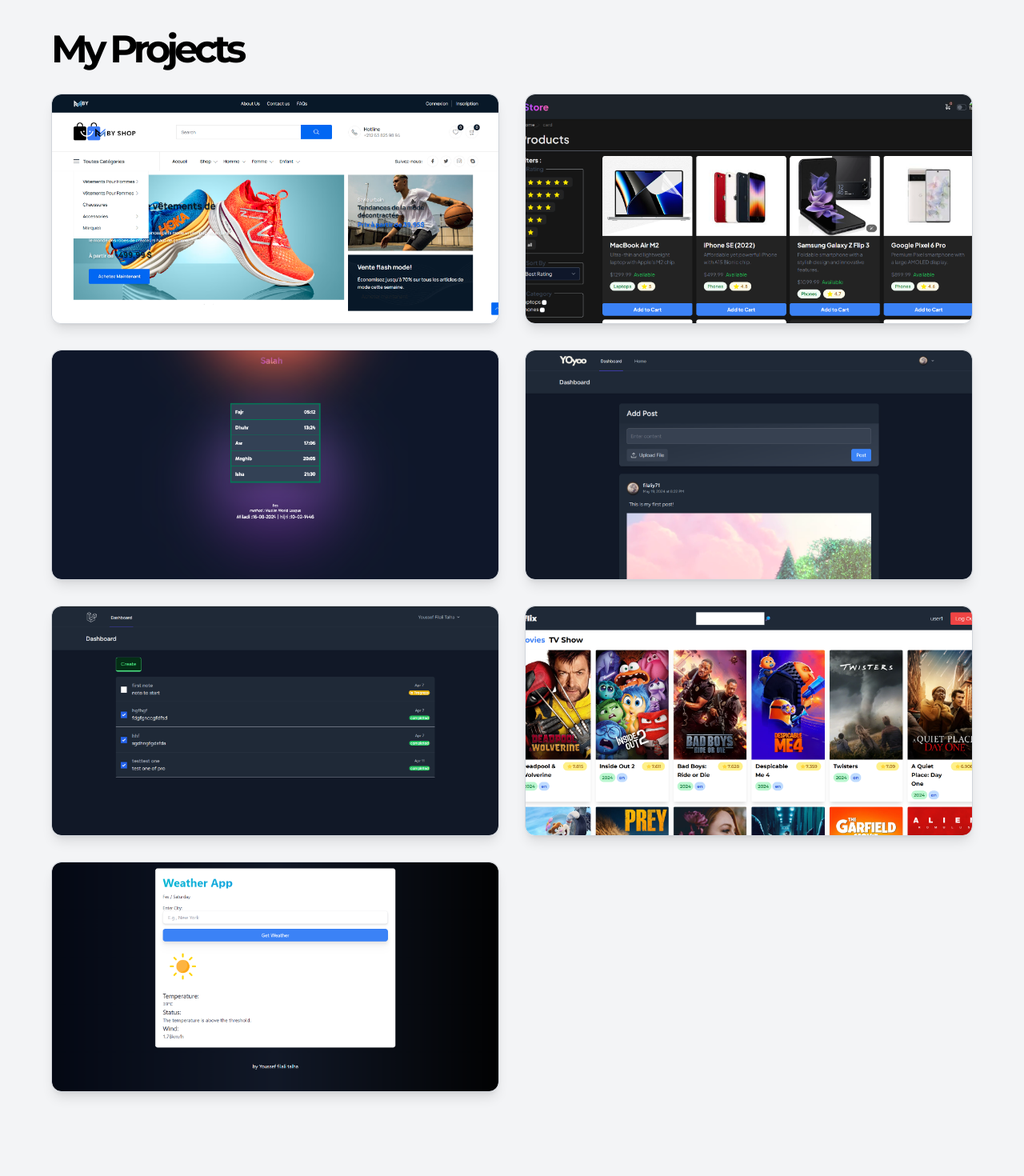
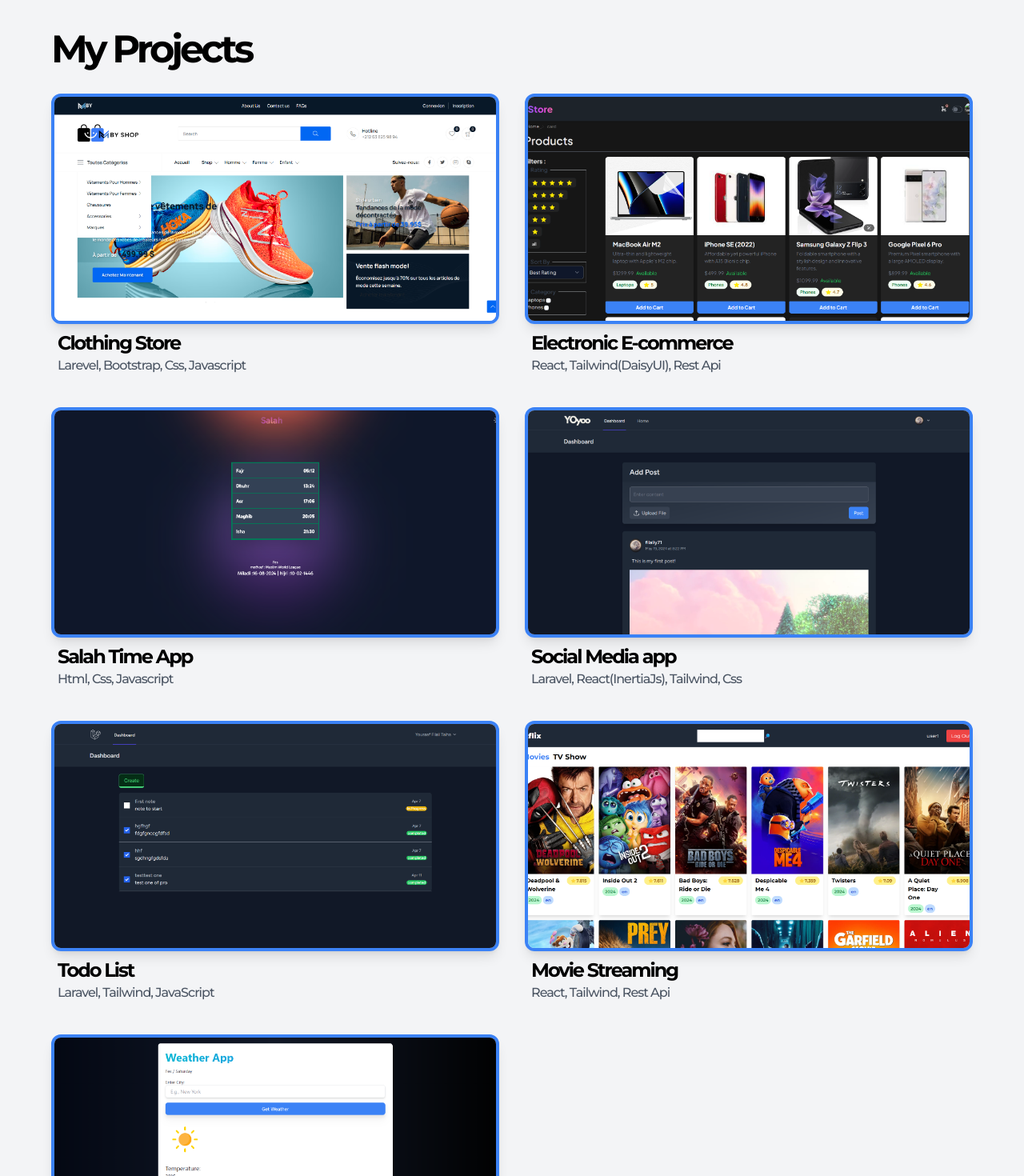
Before and after one commit to filaliy71/Portfolio, a Next.js app: page /project in a window 1280 px wide. Shown: the part 100-1570 px from the top of the page at 80% size. Before the commit the page ends 1505 px from the top, so only its background shows below. Built offline with nearby package versions, Linux system fonts and the light colour scheme.

Commit message:
olmost completed

```diff
--- a/app/globals.css
+++ b/app/globals.css
@@ -1,4 +1,7 @@
 @tailwind base;
+html {
+  scroll-behavior: smooth;
+}
 @tailwind components;
 @tailwind utilities;
 
--- a/app/layout.js
+++ b/app/layout.js
@@ -23,6 +23,7 @@
       >
         <Providers>
           <NavBar />
+
           {children}
         </Providers>
       </body>
--- a/app/page.js
+++ b/app/page.js
@@ -160,6 +160,7 @@
           />
         </div>
       </div>
+      <div id="about"></div>
       <About />
     </main>
   );
--- a/app/project/page.js
+++ b/app/project/page.js
@@ -2,15 +2,16 @@
 
 export default function Page() {
   return (
-    <main className="min-h-screen py-10 overflow-x-hidden">
+    <main id="project" className="min-h-screen py-10 overflow-x-hidden">
       <div className="max-w-7xl mx-auto px-4 md:px-16">
         <h1 className="text-start text-5xl font-bold -tracking-4 mb-8">
           My Projects
         </h1>
         <div className="grid grid-cols-1 sm:grid-cols-2 lg:grid-cols-2 gap-8">
-          <div className="relative w-full h-72 rounded-xl border border-gray-300 shadow-lg hover:shadow-xl transition-all duration-300 transform hover:-translate-y-1 hover:scale-105 overflow-hidden group">
+          <div className="w-full transition-all duration-300 transform hover:-translate-y-1 hover:scale-105">
+            <div className="relative w-full h-72 rounded-xl border-4 hover:shadow-xl border-blue-500  shadow-lg overflow-hidden group">
               <Image
-              className="rounded-xl object-cover transform hover:scale-105 transition-transform duration-500"
+                className="object-cover transform hover:scale-105 transition-transform duration-500"
                 src={"/project/6.png"}
                 alt={`Project`}
                 layout="fill"
@@ -21,15 +22,23 @@
                   href={"https://github.com/filaliy71/ecommerce_bmy"}
                   target="_blank"
                   rel="noopener noreferrer"
-                className="bg-gray-100 text-black dark:text-gray-100 dark:bg-black font-semibold py-2 px-4 rounded-lg shadow-md hover:bg-gray-200 transition-colors duration-300"
+                  className="bg-gray-100 text-black dark:text-gray-100 dark:bg-black font-semibold py-2 px-4 rounded-lg shadow-md dark:hover:bg-gray-200 hover:bg-black hover:text-blue-400 dark:hover:text-blue-400 transition-colors duration-300"
                 >
                   Repo
                 </a>
               </div>
             </div>
-          <div className="relative w-full h-72 rounded-xl border border-gray-300 shadow-lg hover:shadow-xl transition-all duration-300 transform hover:-translate-y-1 hover:scale-105 overflow-hidden group">
+            <div className="p-2">
+              <h2 className="text-2xl font-bold -tracking-2">Clothing Store</h2>
+              <p className="-tracking-1 font-medium dark:text-gray-300 text-gray-600">
+                Larevel, Bootstrap, Css, Javascript
+              </p>
+            </div>
+          </div>
+          <div className="w-full transition-all duration-300 transform hover:-translate-y-1 hover:scale-105">
+            <div className="relative w-full h-72 rounded-xl border-4 border-blue-500 shadow-lg hover:shadow-xl overflow-hidden group">
               <Image
-              className="rounded-xl object-cover transform hover:scale-105 transition-transform duration-500"
+                className="object-cover transform hover:scale-105 transition-transform duration-500"
                 src={"/project/2.png"}
                 alt={`Project`}
                 layout="fill"
@@ -40,7 +49,7 @@
                   href={"https://github.com/filaliy71/electornic_store"}
                   target="_blank"
                   rel="noopener noreferrer"
-                className="bg-gray-100 text-black dark:text-gray-100 dark:bg-black font-semibold py-2 px-4 rounded-lg shadow-md hover:bg-gray-200 transition-colors duration-300"
+                  className="bg-gray-100 text-black dark:text-gray-100 dark:bg-black font-semibold py-2 px-4 rounded-lg shadow-md dark:hover:bg-gray-200 hover:bg-black hover:text-blue-400 dark:hover:text-blue-400 transition-colors duration-300"
                 >
                   Repo
                 </a>
@@ -48,15 +57,25 @@
                   href={"https://electornic-store.vercel.app/"}
                   target="_blank"
                   rel="noopener noreferrer"
-                className="bg-gray-100 text-black dark:text-gray-100 dark:bg-black font-semibold py-2 px-4 rounded-lg shadow-md hover:bg-gray-200 transition-colors duration-300"
+                  className="bg-gray-100 text-black dark:text-gray-100 dark:bg-black font-semibold py-2 px-4 rounded-lg shadow-md dark:hover:bg-gray-200 hover:bg-black hover:text-blue-400 dark:hover:text-blue-400 transition-colors duration-300"
                 >
                   Demo
                 </a>
               </div>
             </div>
-          <div className="relative w-full h-72 rounded-xl border border-gray-300 shadow-lg hover:shadow-xl transition-all duration-300 transform hover:-translate-y-1 hover:scale-105 overflow-hidden group">
+            <div className="p-2">
+              <h2 className="text-2xl font-bold -tracking-2">
+                Electronic E-commerce
+              </h2>
+              <p className="-tracking-1 font-medium dark:text-gray-300 text-gray-600">
+                React, Tailwind(DaisyUI), Rest Api
+              </p>
+            </div>
+          </div>
+          <div className="w-full transition-all duration-300 transform hover:-translate-y-1 hover:scale-105">
+            <div className="relative w-full h-72 rounded-xl border-4 border-blue-500 shadow-lg hover:shadow-xl overflow-hidden group">
               <Image
-              className="rounded-xl object-cover transform hover:scale-105 transition-transform duration-500"
+                className="object-cover transform hover:scale-105 transition-transform duration-500"
                 src={"/project/1.png"}
                 alt={`Project`}
                 layout="fill"
@@ -67,7 +86,7 @@
                   href={"https://github.com/filaliy71/Salah.github.io"}
                   target="_blank"
                   rel="noopener noreferrer"
-                className="bg-gray-100 text-black dark:text-gray-100 dark:bg-black font-semibold py-2 px-4 rounded-lg shadow-md hover:bg-gray-200 transition-colors duration-300"
+                  className="bg-gray-100 text-black dark:text-gray-100 dark:bg-black font-semibold py-2 px-4 rounded-lg shadow-md dark:hover:bg-gray-200 hover:bg-black hover:text-blue-400 dark:hover:text-blue-400 transition-colors duration-300"
                 >
                   Repo
                 </a>
@@ -75,15 +94,23 @@
                   href={"https://salah-github-io.vercel.app/"}
                   target="_blank"
                   rel="noopener noreferrer"
-                className="bg-gray-100 text-black dark:text-gray-100 dark:bg-black font-semibold py-2 px-4 rounded-lg shadow-md hover:bg-gray-200 transition-colors duration-300"
+                  className="bg-gray-100 text-black dark:text-gray-100 dark:bg-black font-semibold py-2 px-4 rounded-lg shadow-md dark:hover:bg-gray-200 hover:bg-black hover:text-blue-400 dark:hover:text-blue-400 transition-colors duration-300"
                 >
                   Repo
                 </a>
               </div>
             </div>
-          <div className="relative w-full h-72 rounded-xl border border-gray-300 shadow-lg hover:shadow-xl transition-all duration-300 transform hover:-translate-y-1 hover:scale-105 overflow-hidden group">
+            <div className="p-2">
+              <h2 className="text-2xl font-bold -tracking-2">Salah Time App</h2>
+              <p className="-tracking-1 font-medium dark:text-gray-300 text-gray-600">
+                Html, Css, Javascript
+              </p>
+            </div>
+          </div>
+          <div className="w-full transition-all duration-300 transform hover:-translate-y-1 hover:scale-105">
+            <div className="relative w-full h-72 rounded-xl border-4 border-blue-500 shadow-lg hover:shadow-xl overflow-hidden group">
               <Image
-              className="rounded-xl object-cover transform hover:scale-105 transition-transform duration-500"
+                className="object-cover transform hover:scale-105 transition-transform duration-500"
                 src={"/project/5.png"}
                 alt={`Project`}
                 layout="fill"
@@ -94,15 +121,25 @@
                   href={"https://github.com/filaliy71/social_media_app"}
                   target="_blank"
                   rel="noopener noreferrer"
-                className="bg-gray-100 text-black dark:text-gray-100 dark:bg-black font-semibold py-2 px-4 rounded-lg shadow-md hover:bg-gray-200 transition-colors duration-300"
+                  className="bg-gray-100 text-black dark:text-gray-100 dark:bg-black font-semibold py-2 px-4 rounded-lg shadow-md dark:hover:bg-gray-200 hover:bg-black hover:text-blue-400 dark:hover:text-blue-400 transition-colors duration-300"
                 >
                   Repo
                 </a>
               </div>
             </div>
-          <div className="relative w-full h-72 rounded-xl border border-gray-300 shadow-lg hover:shadow-xl transition-all duration-300 transform hover:-translate-y-1 hover:scale-105 overflow-hidden group">
+            <div className="p-2">
+              <h2 className="text-2xl font-bold -tracking-2">
+                Social Media app
+              </h2>
+              <p className="-tracking-1 font-medium dark:text-gray-300 text-gray-600">
+                Laravel, React(InertiaJs), Tailwind, Css
+              </p>
+            </div>
+          </div>
+          <div className="w-full transition-all duration-300 transform hover:-translate-y-1 hover:scale-105">
+            <div className="relative w-full h-72 rounded-xl border-4 border-blue-500 shadow-lg hover:shadow-xl overflow-hidden group">
               <Image
-              className="rounded-xl object-cover transform hover:scale-105 transition-transform duration-500"
+                className="object-cover transform hover:scale-105 transition-transform duration-500"
                 src={"/project/7.png"}
                 alt={`Project`}
                 layout="fill"
@@ -113,15 +150,23 @@
                   href={"link"}
                   target="_blank"
                   rel="noopener noreferrer"
-                className="bg-gray-100 text-black dark:text-gray-100 dark:bg-black font-semibold py-2 px-4 rounded-lg shadow-md hover:bg-gray-200 transition-colors duration-300"
+                  className="bg-gray-100 text-black dark:text-gray-100 dark:bg-black font-semibold py-2 px-4 rounded-lg shadow-md dark:hover:bg-gray-200 hover:bg-black hover:text-blue-400 dark:hover:text-blue-400 transition-colors duration-300"
                 >
                   Repo
                 </a>
               </div>
             </div>
-          <div className="relative w-full h-72 rounded-xl border border-gray-300 shadow-lg hover:shadow-xl transition-all duration-300 transform hover:-translate-y-1 hover:scale-105 overflow-hidden group">
+            <div className="p-2">
+              <h2 className="text-2xl font-bold -tracking-2">Todo List</h2>
+              <p className="-tracking-1 font-medium dark:text-gray-300 text-gray-600">
+                Laravel, Tailwind, JavaScript
+              </p>
+            </div>
+          </div>
+          <div className="w-full transition-all duration-300 transform hover:-translate-y-1 hover:scale-105">
+            <div className="relative w-full h-72 rounded-xl border-4 border-blue-500 shadow-lg hover:shadow-xl overflow-hidden group">
               <Image
-              className="rounded-xl object-cover transform hover:scale-105 transition-transform duration-500"
+                className="object-cover transform hover:scale-105 transition-transform duration-500"
                 src={"/project/8.png"}
                 alt={`Project`}
                 layout="fill"
@@ -132,15 +177,25 @@
                   href={"https://github.com/filaliy71/todo_project"}
                   target="_blank"
                   rel="noopener noreferrer"
-                className="bg-gray-100 text-black dark:text-gray-100 dark:bg-black font-semibold py-2 px-4 rounded-lg shadow-md hover:bg-gray-200 transition-colors duration-300"
+                  className="bg-gray-100 text-black dark:text-gray-100 dark:bg-black font-semibold py-2 px-4 rounded-lg shadow-md dark:hover:bg-gray-200 hover:bg-black hover:text-blue-400 dark:hover:text-blue-400 transition-colors duration-300"
                 >
                   Repo
                 </a>
               </div>
             </div>
-          <div className="relative w-full h-72 rounded-xl border border-gray-300 shadow-lg hover:shadow-xl transition-all duration-300 transform hover:-translate-y-1 hover:scale-105 overflow-hidden group">
+            <div className="p-2">
+              <h2 className="text-2xl font-bold -tracking-2">
+                Movie Streaming
+              </h2>
+              <p className="-tracking-1 font-medium dark:text-gray-300 text-gray-600">
+                React, Tailwind, Rest Api
+              </p>
+            </div>
+          </div>
+          <div className="w-full transition-all duration-300 transform hover:-translate-y-1 hover:scale-105">
+            <div className="relative w-full h-72 rounded-xl border-4 border-blue-500 shadow-lg hover:shadow-xl overflow-hidden group">
               <Image
-              className="rounded-xl object-cover transform hover:scale-105 transition-transform duration-500"
+                className="object-cover transform hover:scale-105 transition-transform duration-500"
                 src={"/project/9.png"}
                 alt={`Project`}
                 layout="fill"
@@ -151,7 +206,7 @@
                   href={"https://github.com/filaliy71/Weather.github.io"}
                   target="_blank"
                   rel="noopener noreferrer"
-                className="bg-gray-100 text-black dark:text-gray-100 dark:bg-black font-semibold py-2 px-4 rounded-lg shadow-md hover:bg-gray-200 transition-colors duration-300"
+                  className="bg-gray-100 text-black dark:text-gray-100 dark:bg-black font-semibold py-2 px-4 rounded-lg shadow-md dark:hover:bg-gray-200 hover:bg-black hover:text-blue-400 dark:hover:text-blue-400 transition-colors duration-300"
                 >
                   Repo
                 </a>
@@ -159,10 +214,17 @@
                   href={"https://weather-github-io-delta.vercel.app/"}
                   target="_blank"
                   rel="noopener noreferrer"
-                className="bg-gray-100 text-black dark:text-gray-100 dark:bg-black font-semibold py-2 px-4 rounded-lg shadow-md hover:bg-gray-200 transition-colors duration-300"
+                  className="bg-gray-100 text-black dark:text-gray-100 dark:bg-black font-semibold py-2 px-4 rounded-lg shadow-md dark:hover:bg-gray-200 hover:bg-black hover:text-blue-400 dark:hover:text-blue-400 transition-colors duration-300"
                 >
                   Demo
                 </a>
+              </div>
+            </div>
+            <div className="p-2">
+              <h2 className="text-2xl font-bold -tracking-2">Weather App</h2>
+              <p className="-tracking-1 font-medium dark:text-gray-300 text-gray-600">
+                React, Tailwind
+              </p>
             </div>
           </div>
         </div>
--- a/tailwind.config.js
+++ b/tailwind.config.js
@@ -12,11 +12,10 @@
   prefix: "",
   theme: {
     letterSpacing: {
-      1: "0px",
+      1: "1px",
       2: "2px",
       3: "3px",
       4: "4px",
-      4: "5px",
     },
     container: {
       center: true,
```
Also changed, not shown: app/ui/About.js (+5 -2 lines). Lines whose indentation alone changed are shown as unchanged.
